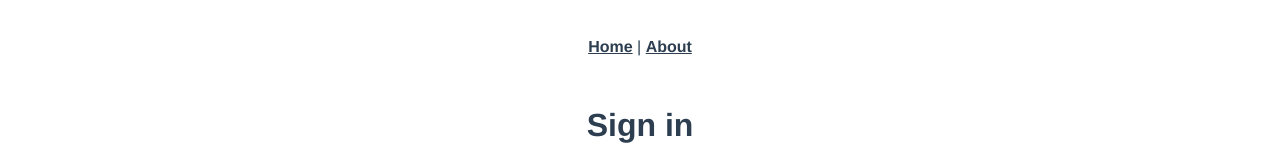
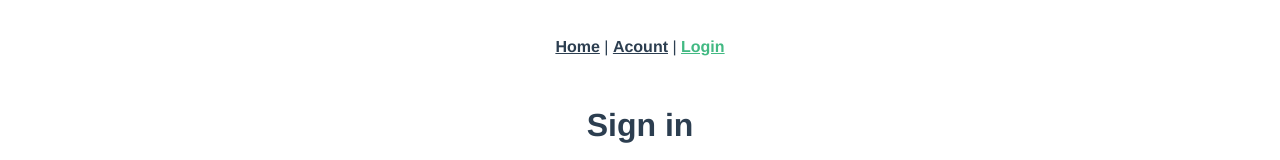
Before and after one commit to kooooichi24/vue-authentication-example, a Vue app: page /login in a window 1280 px wide. Shown: the top 160 px of the page. Built offline with nearby package versions, Linux system fonts and the light colour scheme.

Commit message:
implemented Authenticated routes

```diff
--- a/src/App.vue
+++ b/src/App.vue
@@ -2,7 +2,8 @@
   <div id="app">
     <div id="nav">
       <router-link to="/">Home</router-link> |
-      <router-link to="/about">About</router-link>
+      <router-link to="/account">Acount</router-link> |
+      <router-link to="/login">Login</router-link>
     </div>
     <router-view/>
   </div>
--- a/src/router/index.js
+++ b/src/router/index.js
@@ -1,6 +1,25 @@
 import Vue from 'vue'
 import VueRouter from 'vue-router'
+import store from '../store'
 import Home from '../views/Home.vue'
+import Account from '@/views/Account';
+import Login from '@/views/Login';
+
+const ifNotAuthenticated = (to, from, next) => {
+  if (!store.getters.isAuthenticated) {
+    next();
+    return;
+  }
+  next('/');
+};
+
+const ifAuthenticated = (to, from, next) => {
+  if (store.getters.isAuthenticated) {
+    next();
+    return;
+  }
+  next('/login');
+};
 
 Vue.use(VueRouter)
 
@@ -11,17 +30,16 @@ Vue.use(VueRouter)
     component: Home
   },
   {
-    path: '/about',
-    name: 'About',
-    // route level code-splitting
-    // this generates a separate chunk (about.[hash].js) for this route
-    // which is lazy-loaded when the route is visited.
-    component: () => import(/* webpackChunkName: "about" */ '../views/About.vue')
+    path: '/account',
+    name: 'Account',
+    component: Account,
+    beforeEnter: ifAuthenticated,
   },
   {
     path: '/login',
     name: 'Login',
-    component: () => import('@/views/Login')
+    component: Login,
+    beforeEnter: ifNotAuthenticated,
   },
 ]
 
--- a/src/views/About.vue
+++ /dev/null
@@ -1,5 +0,0 @@
-<template>
-  <div class="about">
-    <h1>This is an about page</h1>
-  </div>
-</template>
--- /dev/null
+++ b/src/views/Account.vue
@@ -0,0 +1,5 @@
+<template>
+  <div>
+    Account component
+  </div>
+</template>
```
